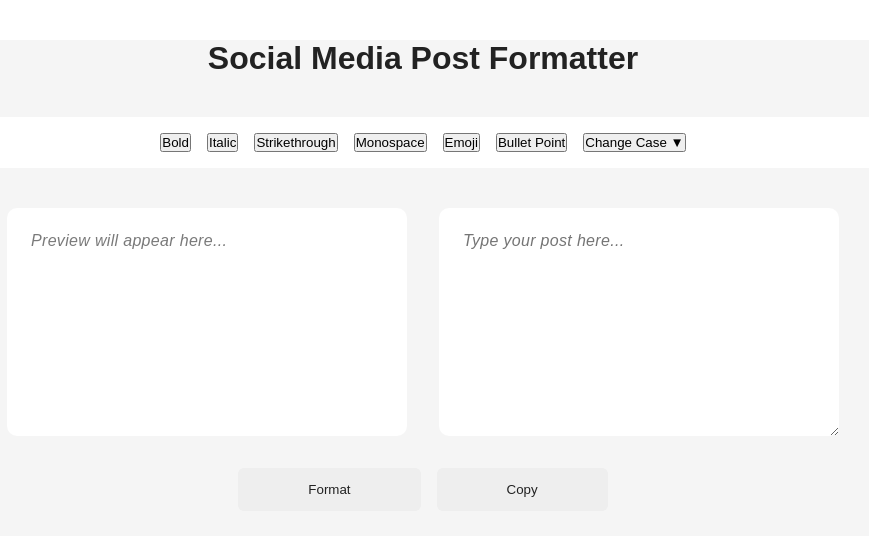
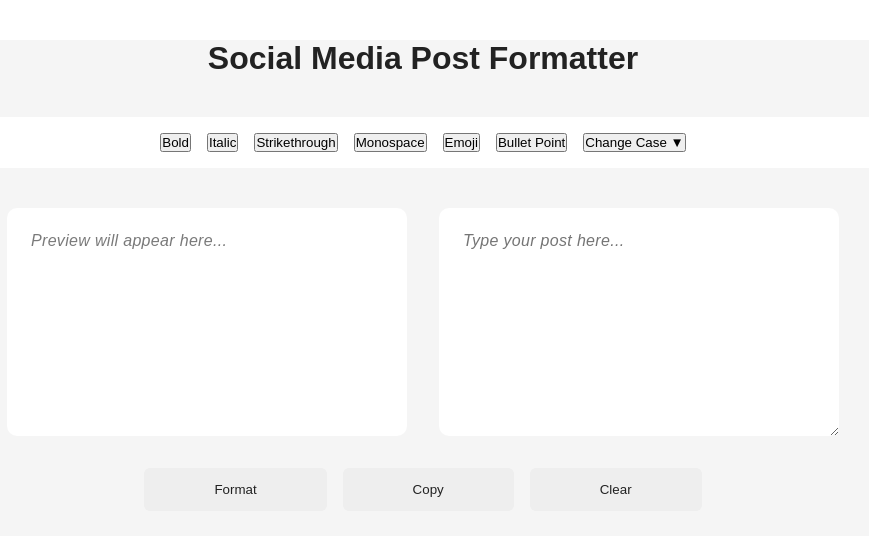
Before and after one commit to LarryMwansa/bwanji_base, a Next.js app: page /social-formatter in a window 1280 px wide. Shown: the top 536 px of the page, without its empty margins (217-1086 px from the left). Built offline with nearby package versions, Linux system fonts and the light colour scheme.

Commit message:
feat: add clear button functionality to reset input and formatted text

```diff
--- a/src/app/social-formatter/page.jsx
+++ b/src/app/social-formatter/page.jsx
@@ -64,6 +64,11 @@ export default function SocialFormatter() {
 
   function handleCopy() {
     navigator.clipboard.writeText(formatted);
+  }
+
+  function handleClear() {
+    setInput("");
+    setFormatted("");
   }
 
   // Unicode style maps
@@ -195,6 +200,7 @@ export default function SocialFormatter() {
       <div className={styles.buttonRow}>
         <button className={styles.button} onClick={handleFormat}>Format</button>
         <button className={styles.button} onClick={handleCopy}>Copy</button>
+        <button className={styles.button} onClick={handleClear}>Clear</button>
       </div>
 
     </main>
```
